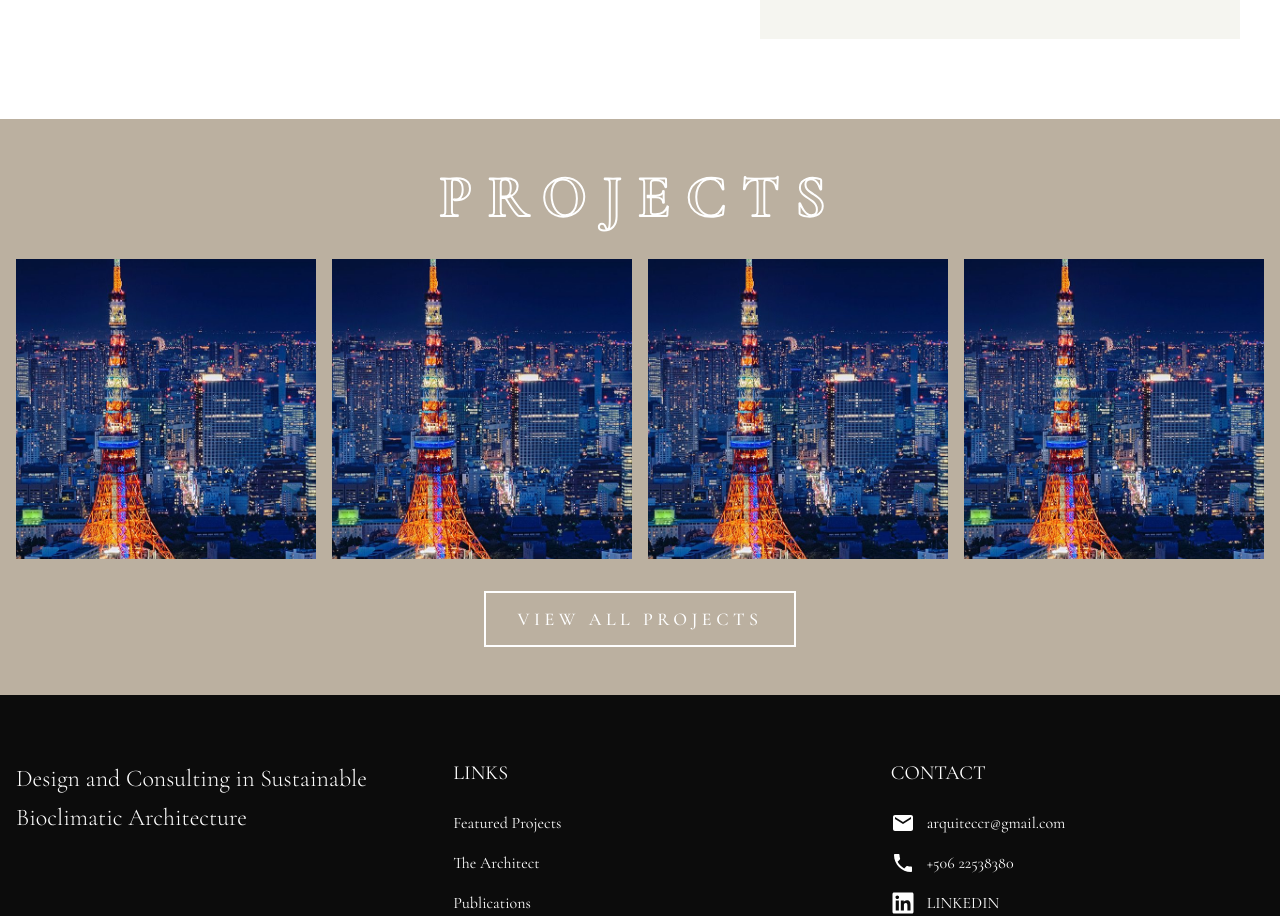
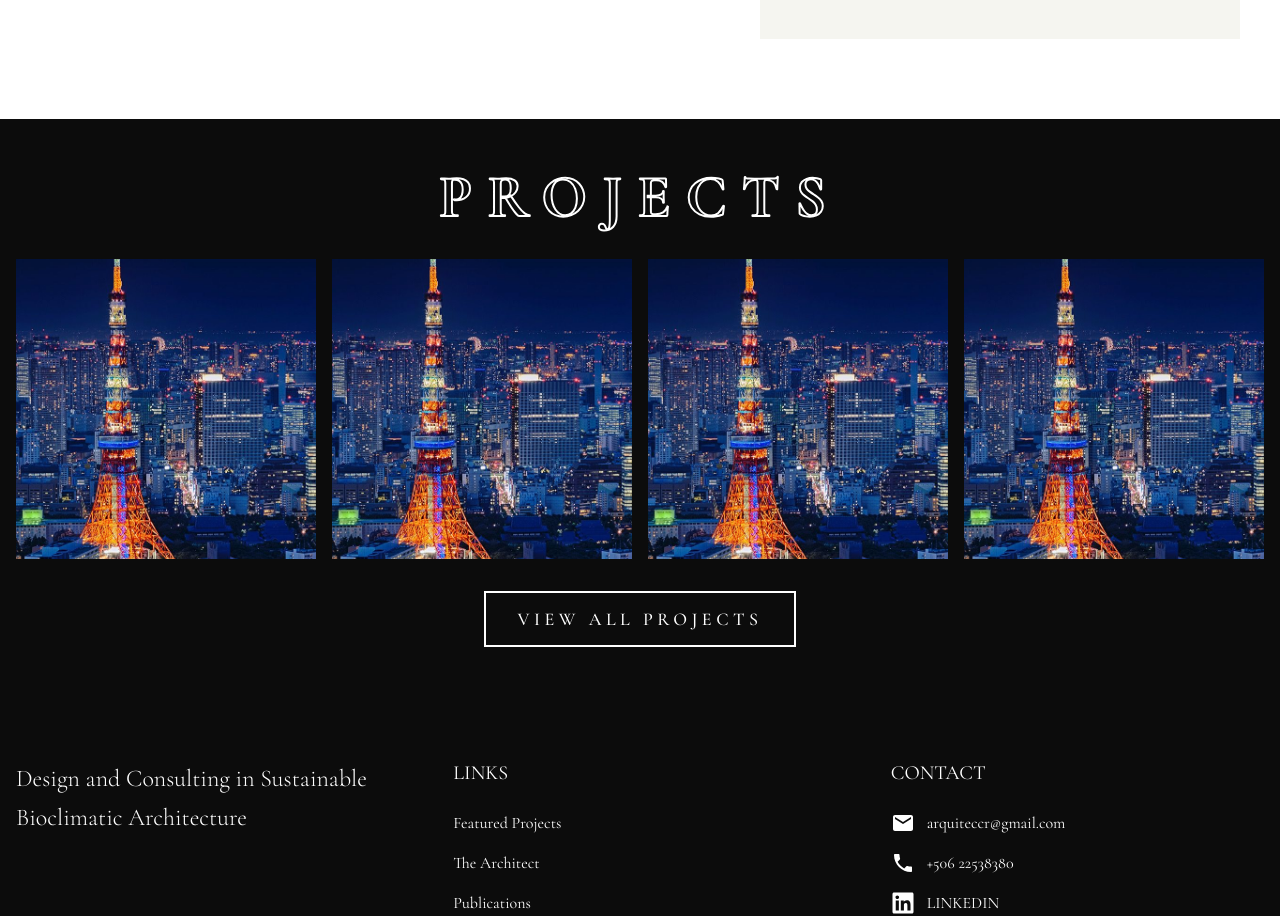
Before and after one commit to botflowlab/AndresCastroWebsite, a React (Vite) app: page / in a window 1280 px wide. Shown: the part 1702-2618 px from the top of the page. Built offline with nearby package versions, Linux system fonts and the light colour scheme; a web font is replaced by a local one.

Commit message:
Updated ProjectsSection.jsx

```diff
--- a/src/components/sections/ProjectsSection.jsx
+++ b/src/components/sections/ProjectsSection.jsx
@@ -7,7 +7,7 @@ function ProjectsSection() {
   const navigate = useNavigate();
 
   return (
-    <section className="w-full py-12 bg-[#BBB0A0]">
+    <section className="w-full py-12 bg-[#0c0c0c]">
       <div className="max-w-8xl mx-auto px-4">
         <div className="text-center mb-8">
           <h2
```
